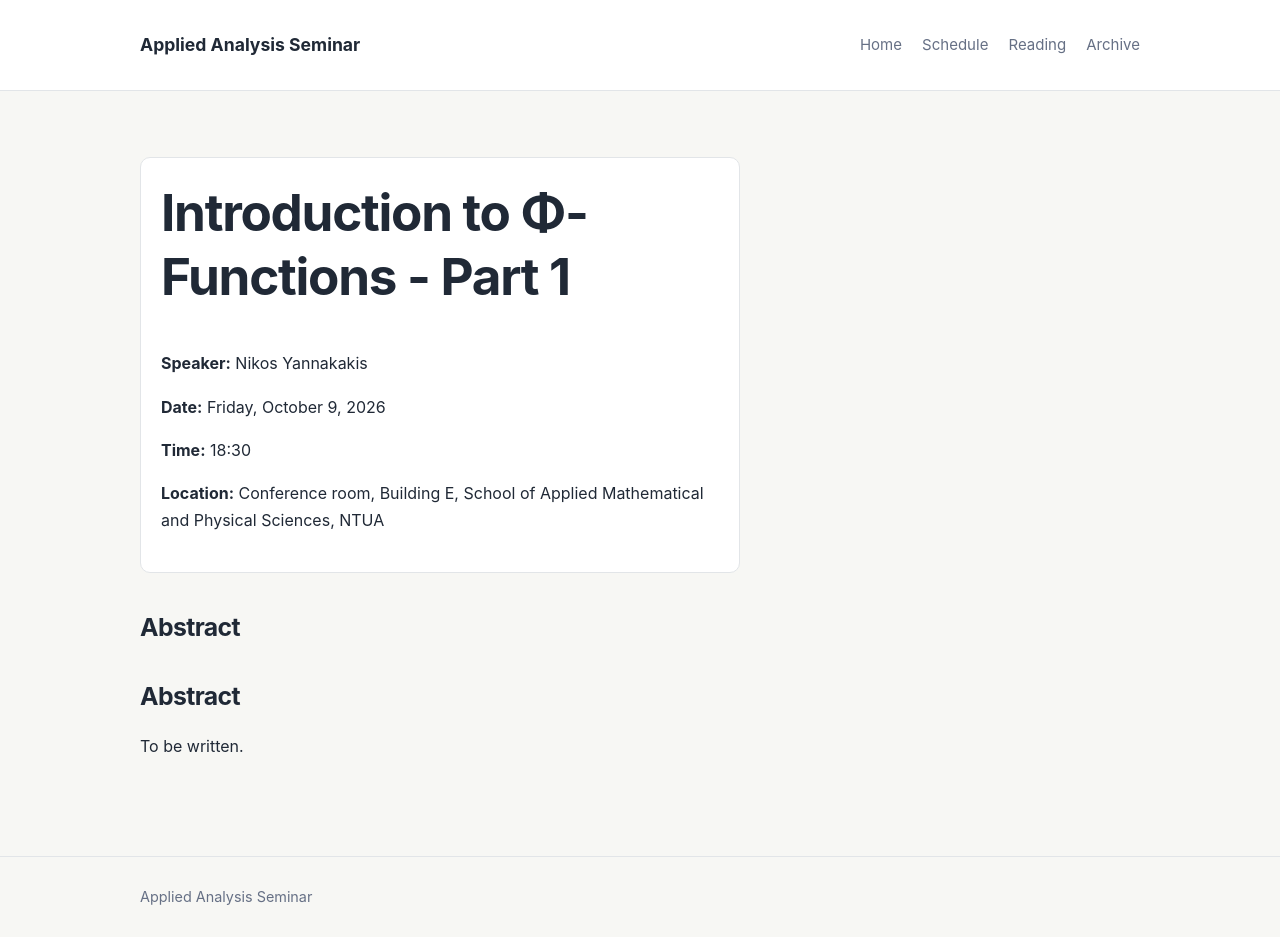
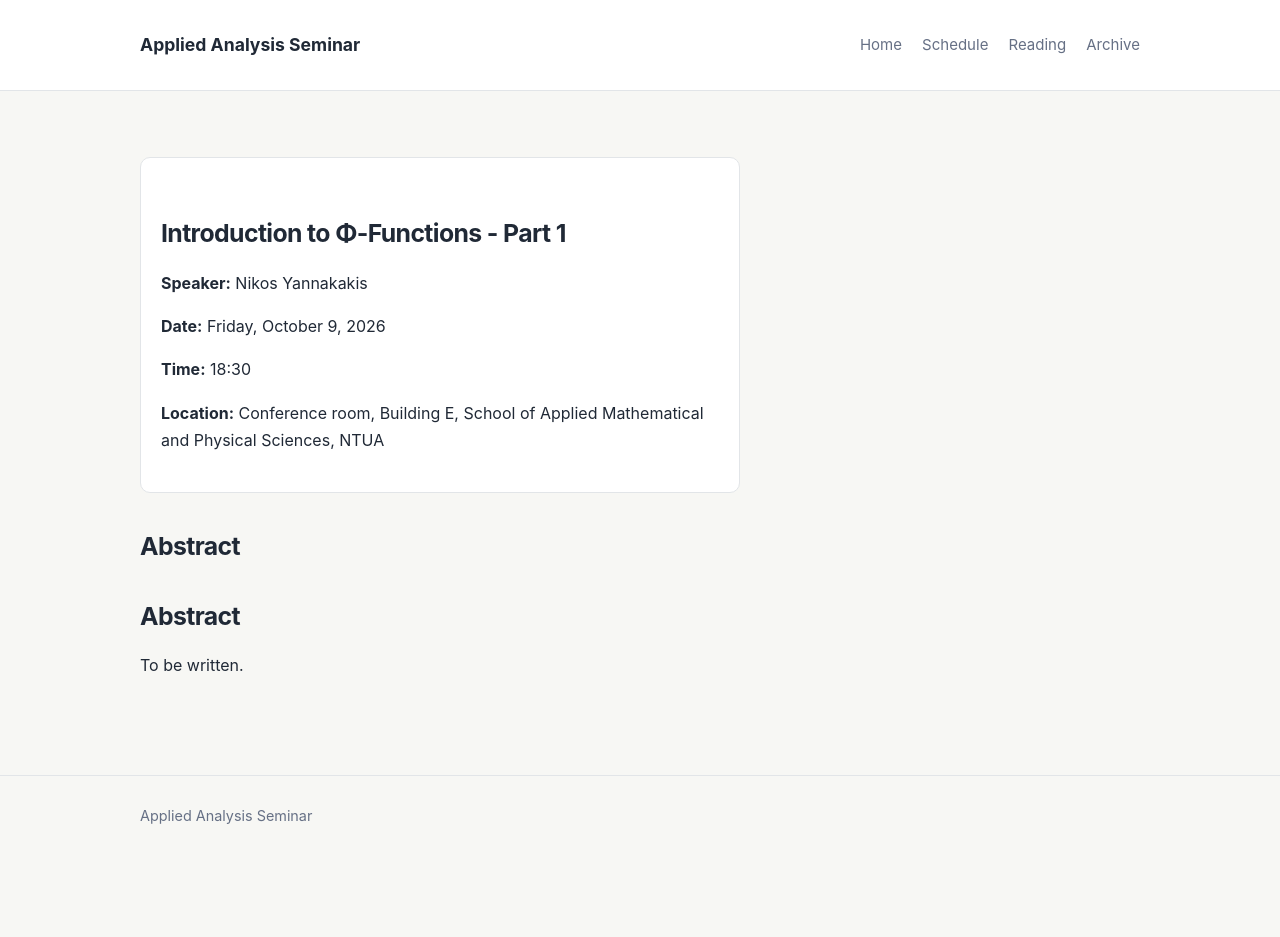
Before and after one commit to gvpantazis/math-seminar, a Jekyll site: the page built from _talks/2026-10-20-example.md, in a window 1280 px wide. Built offline with Jekyll 4.4.1, drawn with Linux system fonts in a browser that asks for light colours; after the commit the page ends 900 px from its top, so only the background shows below that.

Commit message:
Update talk.html

```diff
--- a/_layouts/talk.html
+++ b/_layouts/talk.html
@@ -4,7 +4,7 @@ layout: default
 
 <article class="talk-page">
   <div class="talk-card">
-    <h1><strong>{{ page.title }}</strong></h1>
+    <h2><strong>{{ page.title }}</strong></h2>
     <p><strong>Speaker:</strong> {{ page.speaker }}</p>
     <p><strong>Date:</strong> {{ page.date | date: "%A, %B %-d, %Y" }}</p>
     <p><strong>Time:</strong> {{ page.time }}</p>
```
